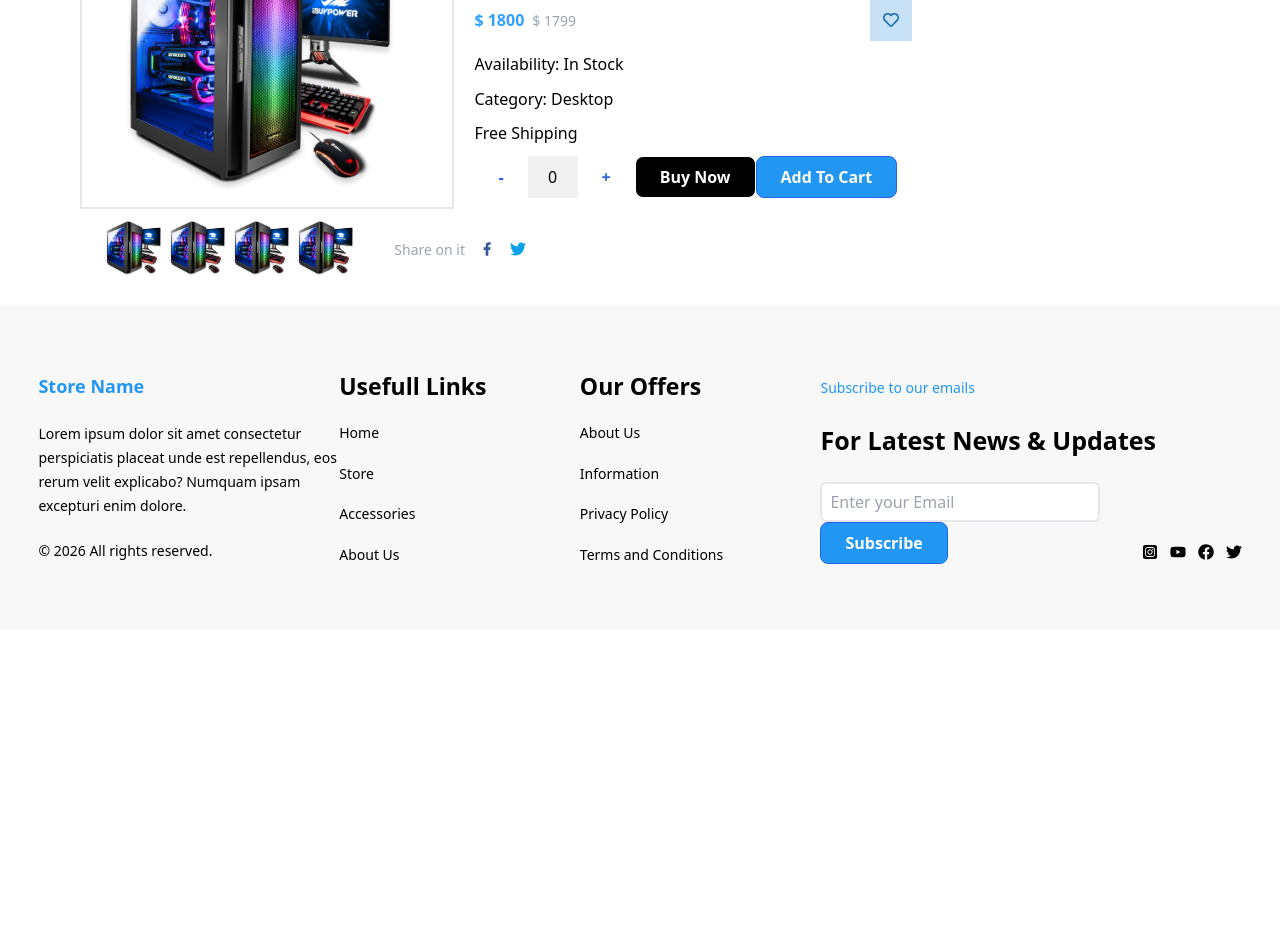
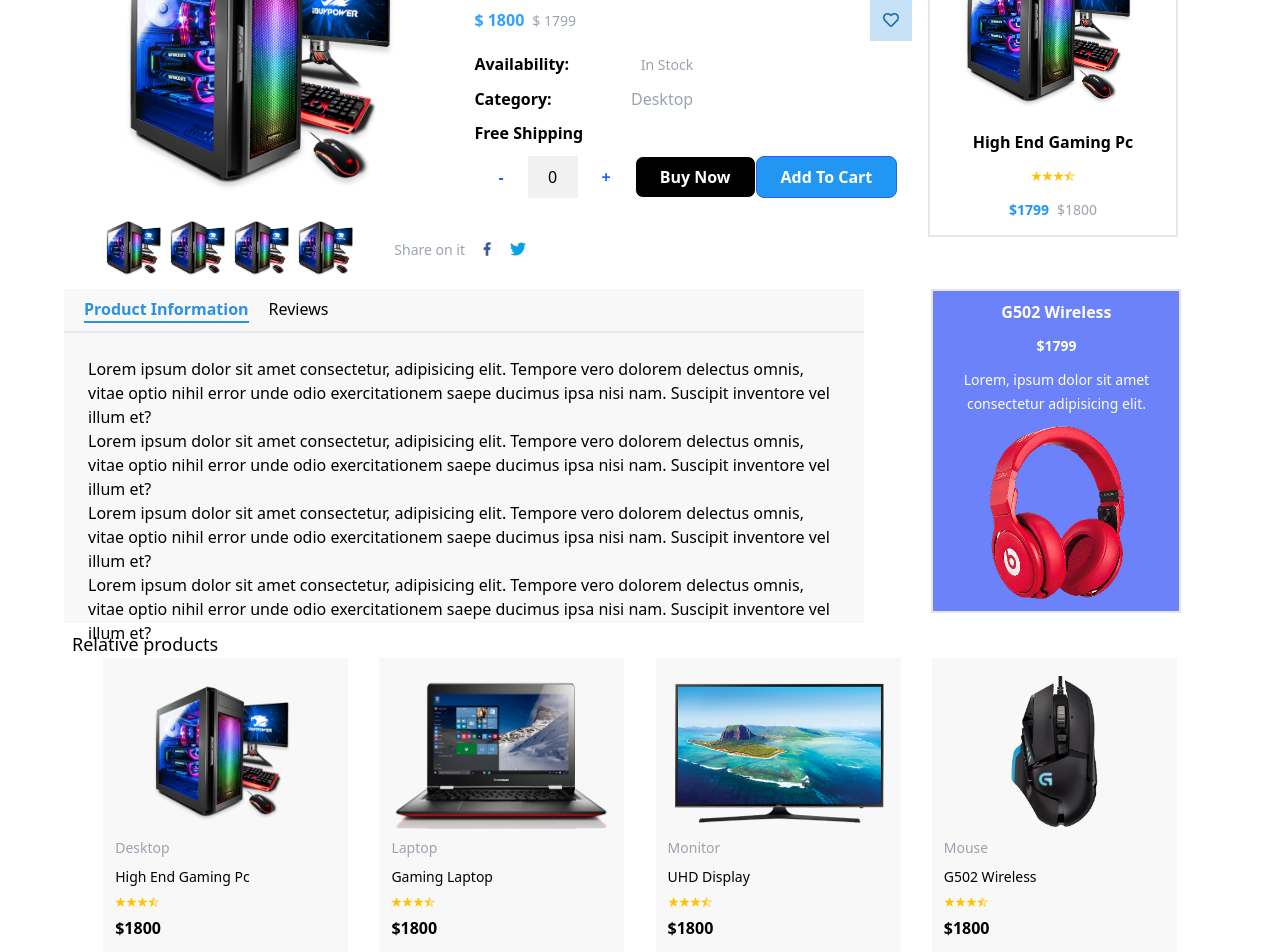
Before and after one commit to mhuzaifa360/react-computer-system-ecommerce-project, a React (Vite) app: page /product/1 in a window 1280 px wide. Shown: the part 320-1272 px from the top of the page. Before the commit the page ends 1025 px from the top, so only its background shows below. Built offline with nearby package versions, Linux system fonts and the light colour scheme.

Commit message:
create full product details

```diff
--- /dev/null
+++ b/src/components/product details/BlueProduct.jsx
@@ -0,0 +1,40 @@
+import React from "react";
+import Typography from "../common/Typography";
+import { products } from "../../assets/constants/product";
+
+function BlueProduct() {
+  const productSelected = products[5];
+  return (
+    <div>
+      {/* WHITE PRODUCT */}
+
+      <div className="w-[250px] h-[324px] border-2 flex flex-col justify-evenly items-center bg-[#6C82FB] text-white">
+        {/* PRODUCT NAME */}
+        <div>
+          <Typography varient="p" style="font-semibold">
+            {productSelected.title}
+          </Typography>
+        </div>
+        {/* PRICE */}
+        <div className="flex gap-2 ">
+          <Typography varient="small" style=" font-semibold">
+            {productSelected.currency}
+            {productSelected.oldPrice}
+          </Typography>
+        </div>
+        {/* DESCRIPTION */}
+        <div className="flex gap-2 text-center">
+          <Typography varient="small">
+            Lorem, ipsum dolor sit amet consectetur adipisicing elit.
+          </Typography>
+        </div>
+        {/* IMAGE */}
+        <div className="w-[188px] flex justify-center">
+          <img src={productSelected.image} alt="" />
+        </div>
+      </div>
+    </div>
+  );
+}
+
+export default BlueProduct;
--- a/src/components/product details/ProductData.jsx
+++ b/src/components/product details/ProductData.jsx
@@ -21,11 +21,10 @@
   }
   return (
     <div className=" m-4 h-full">
-
       {/* UPPER */}
       <div className="flex justify-evenly h-[76%]">
         {/* PRODUCT IMAGE */}
-          <div className="border-2 w-[45%] flex justify-center items-center">
+        <div className=" w-[45%] flex justify-center items-center">
           <img src={productID.image} alt="" className=" h-[300px]" />
         </div>
         {/* PRODUCT DATA */}
@@ -37,7 +36,7 @@
             </Typography>
           </div>
           {/* STAR & REVIEWS */}
-            <div className="flex w-full justify-evenly items-center">
+          <div className="flex w-[60%] justify-evenly items-center">
             <div className="flex text-[#FFC107]">
               <IoIosStar className="w-[11px]" />
               <IoIosStar className="w-[11px]" />
@@ -71,23 +70,31 @@
             </div>
           </div>
           {/* AVAILABILITY */}
-            <div>
-              <Typography varient="p">
-                Availability: {productID.availability}
+          <div className="flex w-[50%] justify-between">
+            <Typography varient="p" style="font-semibold">
+              Availability:
+            </Typography>
+            <Typography varient="small" effect="muted">
+              {productID.availability}
             </Typography>
           </div>
           {/* CATEGORY */}
-            <div>
-              <Typography varient="p">
-                Category: {productID.category}
+          <div className="flex w-[50%] justify-between">
+            <Typography varient="p" style="font-semibold">
+              Category:{" "}
+            </Typography>
+            <Typography varient="p" effect="muted">
+              {productID.category}
             </Typography>
           </div>
           {/* SHIPPING */}
           <div>
-              <Typography varient="p">{productID.shipping}</Typography>
+            <Typography varient="p" style="font-semibold">
+              {productID.shipping}
+            </Typography>
           </div>
           {/* BUTTON AND INCREMENT */}
-            <div className=" flex w-full" >
+          <div className=" flex w-full">
             {/* INCREAMENT */}
             <div className="flex  h-[42px]">
               <Btn
@@ -123,21 +130,23 @@
         {/* IMAGES */}
         <div className="flex">
           <div className="w-[64px] h-[64px]">
-              <img src={productID.image} alt="" className="w-[62px]"/>
+            <img src={productID.image} alt="" className="w-[62px]" />
           </div>
           <div className="w-[64px] h-[64px]">
-              <img src={productID.image} alt="" className="w-[62px]"/>
+            <img src={productID.image} alt="" className="w-[62px]" />
           </div>
           <div className="w-[64px] h-[64px]">
-              <img src={productID.image} alt="" className="w-[62px]"/>
+            <img src={productID.image} alt="" className="w-[62px]" />
           </div>
           <div className="w-[64px] h-[64px]">
-              <img src={productID.image} alt="" className="w-[62px]"/>
+            <img src={productID.image} alt="" className="w-[62px]" />
           </div>
         </div>
         {/* SHARE */}
         <div className=" flex justify-evenly items-center w-[160px]">
-            <Typography varient='small' effect='muted'>Share on it </Typography>
+          <Typography varient="small" effect="muted">
+            Share on it{" "}
+          </Typography>
           <div className="text-[#3B5998]">
             <RiFacebookFill />
           </div>
@@ -146,7 +155,6 @@
           </div>
         </div>
       </div>
-
     </div>
   );
 }
--- /dev/null
+++ b/src/components/product details/ProductDesc.jsx
@@ -0,0 +1,24 @@
+import React from 'react'
+import { Link } from 'react-router'
+import Typography from '../common/Typography'
+
+function ProductDesc() {
+  return (
+    <div className='w-[800px] h-[334px] bg-[#F8F8F8] '>
+        {/* HEAD */}
+        <div className=' flex gap-5 p-2 pl-5 border-b-2'>
+            <Typography varient="p" style='font-semibold text-[#2E90E5] border-b-2 border-[#2E90E5]'>Product Information</Typography>
+            <Typography varient="p">Reviews</Typography>
+        </div>
+        {/* DESC */}
+        <div className='p-6'>
+            <Typography varient="p">Lorem ipsum dolor sit amet consectetur, adipisicing elit. Tempore vero dolorem delectus omnis, vitae optio nihil error unde odio exercitationem saepe ducimus ipsa nisi nam. Suscipit inventore vel illum et?</Typography>
+            <Typography varient="p">Lorem ipsum dolor sit amet consectetur, adipisicing elit. Tempore vero dolorem delectus omnis, vitae optio nihil error unde odio exercitationem saepe ducimus ipsa nisi nam. Suscipit inventore vel illum et?</Typography>
+            <Typography varient="p">Lorem ipsum dolor sit amet consectetur, adipisicing elit. Tempore vero dolorem delectus omnis, vitae optio nihil error unde odio exercitationem saepe ducimus ipsa nisi nam. Suscipit inventore vel illum et?</Typography>
+            <Typography varient="p">Lorem ipsum dolor sit amet consectetur, adipisicing elit. Tempore vero dolorem delectus omnis, vitae optio nihil error unde odio exercitationem saepe ducimus ipsa nisi nam. Suscipit inventore vel illum et?</Typography>
+        </div>
+    </div>
+  )
+}
+
+export default ProductDesc
--- /dev/null
+++ b/src/components/product details/RelativeProducts.jsx
@@ -0,0 +1,41 @@
+import React from "react";
+import Typography from "../common/Typography";
+import { products } from "../../assets/constants/product";
+import { IoIosStar } from "react-icons/io";
+import { IoStarHalf } from "react-icons/io5";
+
+function RelativeProducts() {
+  return (
+    <div className="p-2">
+      <Typography varient="h5">Relative products</Typography>
+      <div className="flex justify-evenly">
+        {products.slice(0, 4).map((item, key) => {
+          return (
+            <div key={key} className="w-[245px] h-[300px] bg-[#F8F8F8]  p-3 flex flex-col justify-evenly ">
+                <div className="flex justify-center">
+              <img src={item.image} alt="" className="h-[153px] "/>
+                </div>
+              <Typography varient="small" effect="muted">
+                {item.category}
+              </Typography>
+              <Typography varient="small">{item.title}</Typography>
+              {/* STAR */}
+              <div className="flex text-[#FFC107]">
+                <IoIosStar className="w-[11px]" />
+                <IoIosStar className="w-[11px]" />
+                <IoIosStar className="w-[11px]" />
+                <IoStarHalf className="w-[11px]" />
+              </div>
+              <Typography varient="p" style="font-semibold">
+                {item.currency}
+                {item.price}
+              </Typography>
+            </div>
+          );
+        })}
+      </div>
+    </div>
+  );
+}
+
+export default RelativeProducts;
--- /dev/null
+++ b/src/components/product details/WhiteProduct.jsx
@@ -0,0 +1,40 @@
+import React from "react";
+import Typography from "../common/Typography";
+import { products } from "../../assets/constants/product";
+import { IoIosStar } from "react-icons/io";
+import { IoStarHalf } from "react-icons/io5";
+
+function WhiteProduct() {
+  const productSelected = products[0];
+  return (
+    <div className="">
+      <Typography varient="small">Best selling</Typography>
+      {/* WHITE PRODUCT */}
+
+      <div className="w-[250px] h-[324px] border-2 flex flex-col justify-evenly items-center">
+        {/* IMAGE */}
+        <div className="w-[188px]">
+          <img src={productSelected.image} alt="" />
+        </div>
+        {/* PRODUCT NAME */}
+        <div>
+          <Typography varient="p" style='font-semibold'>{productSelected.title}</Typography>
+        </div>
+        {/* STAR */}
+        <div className="flex text-[#FFC107]">
+          <IoIosStar className="w-[11px]" />
+          <IoIosStar className="w-[11px]" />
+          <IoIosStar className="w-[11px]" />
+          <IoStarHalf className="w-[11px]" />
+        </div>
+        {/* PRICE */}
+        <div className="flex gap-2">
+          <Typography varient="small" style='text-[#2196F3] font-semibold'>{productSelected.currency}{productSelected.oldPrice}</Typography>
+          <Typography varient="small" effect='muted'>{productSelected.currency}{productSelected.price}</Typography>
+        </div>
+      </div>
+    </div>
+  );
+}
+
+export default WhiteProduct;
--- a/src/pages/ProductDetails.jsx
+++ b/src/pages/ProductDetails.jsx
@@ -2,6 +2,10 @@
 import Typography from '../components/common/Typography';
 import Navigation from '../components/Navigation';
 import ProductData from '../components/product details/ProductData';
+import WhiteProduct from '../components/product details/WhiteProduct';
+import ProductDesc from '../components/product details/ProductDesc';
+import BlueProduct from '../components/product details/BlueProduct';
+import RelativeProducts from '../components/product details/RelativeProducts';
 
 function ProductDetails() {
 
@@ -10,37 +14,40 @@
     <div className='flex flex-col items-center'>
         <Navigation />
         {/* MAIN CONTAINER */}
-        <div className=' w-[90%] flex'>
+        <div className=' w-[90%] flex flex-col'>
             {/* PRODUCT DATA */}
             <div className=' w-full'>
                 {/* UPPER */}
-                <div className=' w-[75%] h-[400px]'>
+                <div className='  flex'>
                     {/* LEFT */}
-                    <div className='h-full '>
+                    <div className='w-[75%] h-[400px] '>
                         <ProductData />
                     </div>
                     {/* RIGHT */}
                     <div className='h-full'>
                         {/* best sale */}
+                        <WhiteProduct />
                     </div>
                 </div>
                 {/* LOWER */}
-                <div className='bg-blue-400 w-[25%]'>
+                <div className=' flex justify-between w-[97%]'>
                     {/* LEFT */}
                     <div>
-                        {/* product info */}
+                        {/* product desc */}
+                        <ProductDesc />
                     </div>
                     {/* RIGHT */}
                     <div>
                         {/* product name card */}
+                        <BlueProduct />
                     </div>
                 </div>
             </div>
             {/* RELATIVE PRODUCTS */}
-            <div>
+            <div className=''>
                 {/* PRODUCTS */}
                 <div>
-
+                    <RelativeProducts />
                 </div>
             </div>
         </div>
```
Lines whose indentation alone changed are shown as unchanged.
